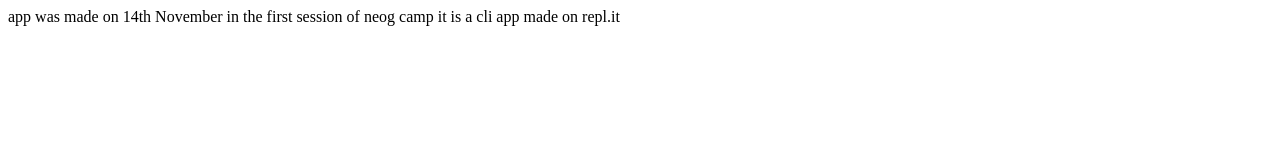
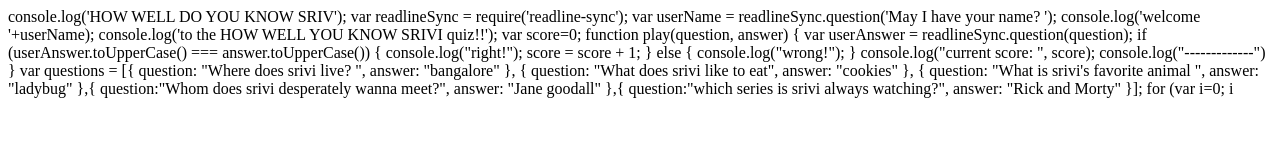
Before and after one commit to SriV-dya/How-well-do-you-know-me, a plain HTML site: page index.html in a window 1280 px wide. Drawn offline with Linux system fonts and the light colour scheme.

Commit message:
Update index.html

```diff
--- a/index.html
+++ b/index.html
@@ -6,8 +6,57 @@
     <title>How well do you know me quiz app</title>
 </head>
 <body>
-    app was made on 14th November
-    in the first session of neog camp
-    it is a cli app made on repl.it
+    console.log('HOW WELL DO YOU KNOW SRIV');
+    var readlineSync = require('readline-sync');
+    var userName = readlineSync.question('May I have your name? ');
+    console.log('welcome '+userName);
+    console.log('to the HOW WELL YOU KNOW SRIVI quiz!!');
+
+  var score=0;
+
+  function play(question, answer) {
+    var userAnswer = readlineSync.question(question);
+
+    if (userAnswer.toUpperCase() === answer.toUpperCase()) {
+      console.log("right!");
+      score = score + 1;
+
+    } else {
+      console.log("wrong!");
+
+    }
+
+    console.log("current score: ", score);
+    console.log("-------------")
+  }
+
+
+  var questions = [{
+    question: "Where does srivi live? ",
+    answer: "bangalore"
+  }, {
+    question: "What does srivi like to eat",
+    answer: "cookies"
+  },
+  {
+    question: "What is srivi's favorite animal ",
+    answer: "ladybug"
+  },{
+    question:"Whom does srivi desperately wanna meet?",
+    answer: "Jane goodall"
+  },{
+    question:"which series is srivi always watching?",
+    answer: "Rick and Morty"
+
+  }];
+
+
+  for (var i=0; i<questions.length; i++) {
+    var currentQuestion = questions[i];
+    play(currentQuestion.question, currentQuestion.answer)
+  }
+
+  console.log(" You SCORED: ", score);
+
 </body>
 </html>
```
